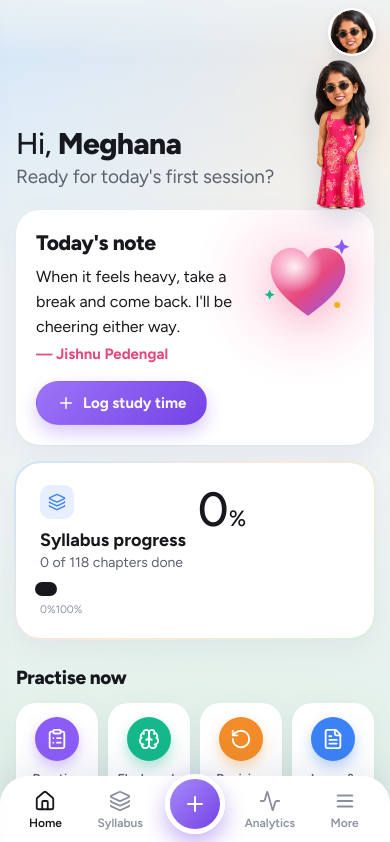
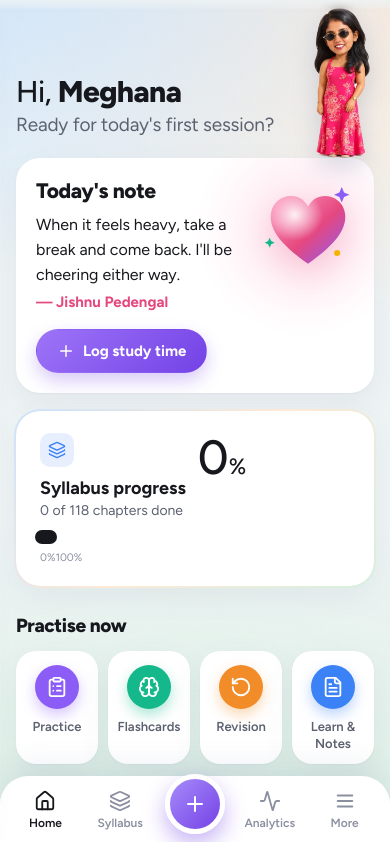
Before and after one commit to jishnup2930/ca-tutor, a React (Vite) app: page / in a window 390 px wide. Shown: the top 842 px of the page. Built offline with nearby package versions, Linux system fonts and the light colour scheme.

Commit message:
Remove the photo circle from the top bar
Frees space at the top; on phones the empty home top bar collapses.
Settings stays in the sidebar and under More.

Co-Authored-By: Claude Opus 5.5 <noreply@anthropic.com>

```diff
--- a/src/App.tsx
+++ b/src/App.tsx
@@ -216,7 +216,7 @@ export default function App() {
     </aside>
     {mobileNav && <div className="scrim" onClick={() => setMobileNav(false)}/>}
     <main className="main">
-      <header className="topbar">{page !== "Dashboard" && <button className="icon-btn" aria-label="Back" title="Back" onClick={back}><ArrowLeft size={18}/></button>}<div className="top-actions"><span className="date-chip"><CalendarDays size={15}/>{new Date().toLocaleDateString("en-IN",{day:"numeric",month:"short",year:"numeric"})}</span><button className="avatar top-avatar" aria-label="Settings" onClick={() => go("Settings")}><img src="./avatar.jpg" alt=""/></button></div></header>
+      <header className="topbar">{page !== "Dashboard" && <button className="icon-btn" aria-label="Back" title="Back" onClick={back}><ArrowLeft size={18}/></button>}<div className="top-actions"><span className="date-chip"><CalendarDays size={15}/>{new Date().toLocaleDateString("en-IN",{day:"numeric",month:"short",year:"numeric"})}</span></div></header>
       <div className="content">
         {page === "Dashboard" && <Dashboard data={data} totalMinutes={totalMinutes} progress={progress} onNavigate={go} onAdd={() => setModal("session")} onSubject={id => {setSelectedSubject(id); go("Syllabus");}}/>}
         {page === "Syllabus" && <Syllabus data={data} selected={selectedSubject} setSelected={setSelectedSubject} search={search} setSearch={setSearch} onAdd={() => setModal("topic")} onLoad={loadSyllabus} onUpdate={updateTopic} onDelete={id => update({topics:data.topics.filter(t=>t.id!==id)})}/>}
--- a/src/styles.css
+++ b/src/styles.css
@@ -90,7 +90,6 @@ h1, h2, h3 { margin: 0; letter-spacing: -.02em; }
 .topbar::before { content: ""; position: absolute; inset: 0; z-index: -1; background: linear-gradient(rgba(238, 243, 244, .85), rgba(238, 243, 244, 0)); backdrop-filter: blur(6px); -webkit-backdrop-filter: blur(6px); mask-image: linear-gradient(#000 60%, transparent); }
 .top-actions { margin-left: auto; display: flex; align-items: center; gap: 12px; }
 .date-chip { display: flex; align-items: center; gap: 8px; background: var(--card); border-radius: 999px; padding: 9px 14px; font-size: 14px; color: var(--ink-2); box-shadow: var(--shadow); }
-.top-avatar { width: 44px; height: 44px; }
 .icon-btn { border: 0; background: transparent; color: var(--ink-3); padding: 8px; border-radius: 50%; display: inline-grid; place-items: center; }
 .icon-btn:hover { background: rgba(23, 24, 29, .06); color: var(--ink); }
 .topbar .icon-btn { width: 44px; height: 44px; background: var(--card); color: var(--ink); box-shadow: var(--shadow); }
@@ -373,6 +372,8 @@ input[type="radio"] { accent-color: var(--violet); width: 18px; height: 18px; }
   .scrim { display: block; position: fixed; inset: 0; background: rgba(23, 24, 29, .35); z-index: 19; }
   .main { margin-left: 0; }
   .topbar { height: 64px; padding: 0 16px; }
+  /* Home has nothing in the top bar on phones (date chip hidden), so don't reserve its height. */
+  .topbar:not(:has(button)) { height: 12px; }
   .date-chip { display: none; }
   .content { padding: 4px 16px 120px; }
   .hello h1 { font-size: 30px; }
```
